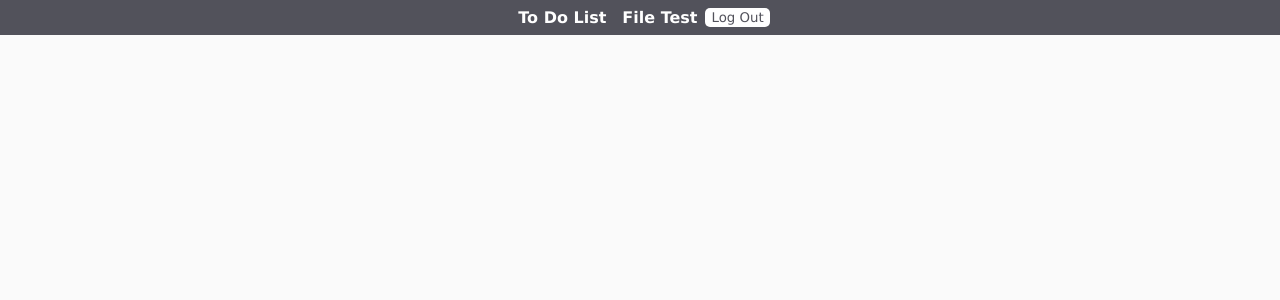
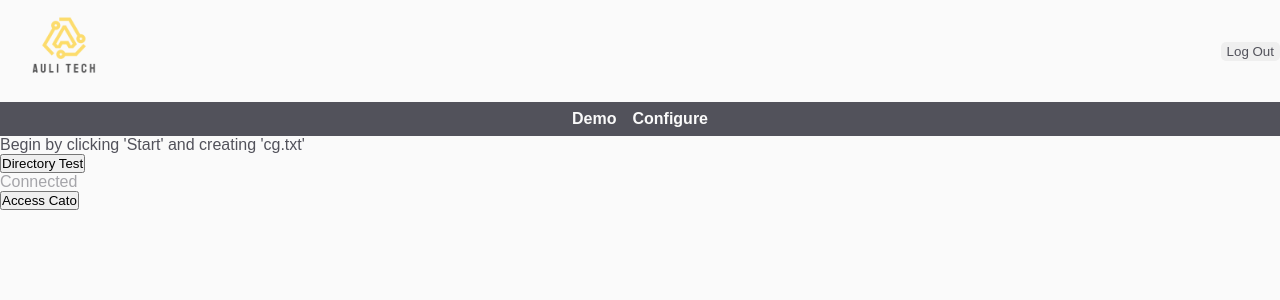
Before and after one commit to aulitech/auli-dash-test, a SvelteKit app: page /fileTest in a window 1280 px wide. Shown: the top 300 px of the page. Built offline with nearby package versions, Linux system fonts and the light colour scheme; no server answers; the database is empty; sample sign-in values are in the browser's storage.

Commit message:
begin accessing CATO

```diff
--- a/src/app.html
+++ b/src/app.html
@@ -12,7 +12,9 @@
 				padding: 0;
 				margin: 0;
 				transition-duration: 200ms;
-				font-family: Verdana, Geneva, Tahoma, sans-serif;
+			}
+			html {
+				font-family: 'Poppins', sans-serif;
 			}
 		</style>
 	</head>
--- a/src/components/Navbar.svelte
+++ b/src/components/Navbar.svelte
@@ -9,16 +9,41 @@
     }
 </script>
 
-<nav>
-    <a href="/dashboard">To Do List</a>
-    <a href="/fileTest">File Test</a>
-    <div>
-        <button on:click={authHandlers.logout}>Log Out</button>
+<div>
+    <div class="head">
+        <img src="/fulllogo_transparent.png" alt="full logo" width="10%"/>
+        <button button on:click={authHandlers.logout}>Log Out</button>
     </div>
-</nav>
+    <nav>
+        <a href="/dashboard">Demo</a>
+        <a href="/fileTest">Configure</a>
+    </nav>
+</div>
+
+
+
 
 
 <style>
+    .head {
+        display: flex;
+        flex-direction: row;
+        align-items: center;
+        justify-content: space-between;
+        color:#52525b;
+        background-color: #fafafa;
+    }
+
+
+
+    button {
+        padding: 2px 6px;
+        color: #52525b;
+        border: none;
+        border-radius: 5px;
+        display: flex;
+    }
+
     nav {
         display: flex;
         flex-direction: row;
@@ -28,16 +53,11 @@
     }
     nav a{
         margin: .5em;
-        color: white;
         text-decoration: none;
         font-weight: 800;
+        color:#fafafa;
     }
-    nav button {
-        padding: 2px 6px;
-        background: white;
-        color: #52525b;
-        border: none;
-        border-radius: 5px;
-        display: flex;
+    nav a:hover{
+        text-decoration: underline;
     }
 </style>
--- a/src/routes/fileTest/+page.svelte
+++ b/src/routes/fileTest/+page.svelte
@@ -1,7 +1,59 @@
 <script>
+  let directoryConnect = false;
 
+let fileHandle;
+const pickerOpts = {
+  types: [
+    {
+      description: "gesture.cato",
+      accept: {
+        "application/JSON": [".cato"],
+      },
+    },
+  ],
+  excludeAcceptAllOption: true,
+  multiple: false,
+};
+
+async function getFile() {
+  [fileHandle] = await window.showOpenFilePicker(pickerOpts);
+}
+
+
+let directory;
+async function getDirectory() {
+  try {
+        directory = await window.showDirectoryPicker({
+            id: 'AULI_CATO'
+        });
+        console.log(directory)
+        if(typeof directory !== "undefined") {
+        if ((await directory.queryPermission()) === 'granted') {
+            let newFile = await directory.getFileHandle('cg.txt', { create: true });
+            directoryConnect = true;
+        }
+    }
+
+} catch(e) {
+        console.log(e);
+  }
+}
 </script>
 
+<div>
+  <p>Begin by clicking 'Start' and creating 'cg.txt'</p>
+  <button on:click={getDirectory}>Directory Test</button>
+  <p class={directoryConnect ? "connected" : "noConnect"}>Connected</p>
+  <button on:click={getFile}>Access Cato</button>
+</div>
+
 <style>
+  .connected {
+    color: green;
+  }
+
+  .noConnect {
+    opacity: 50%;
+  }
 
 </style>
```
Also changed, not shown: static/fulllogo_transparent.png (added).
